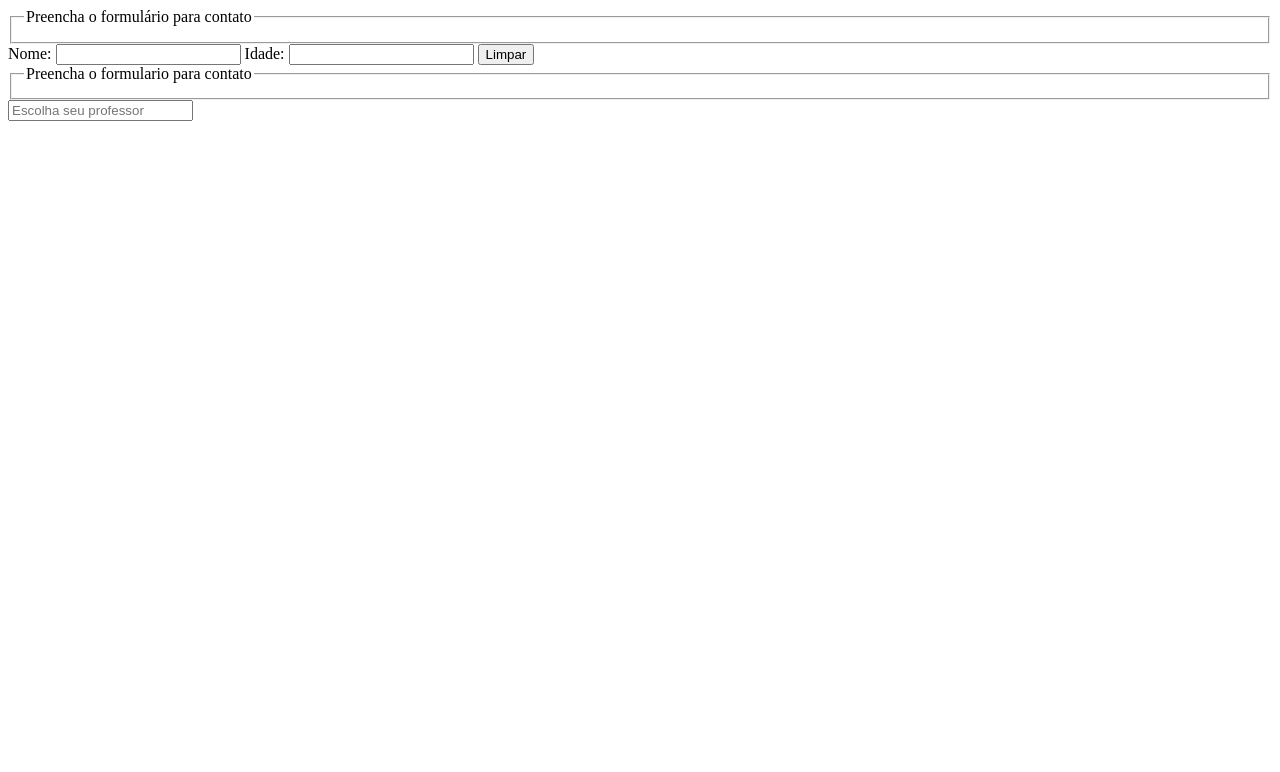
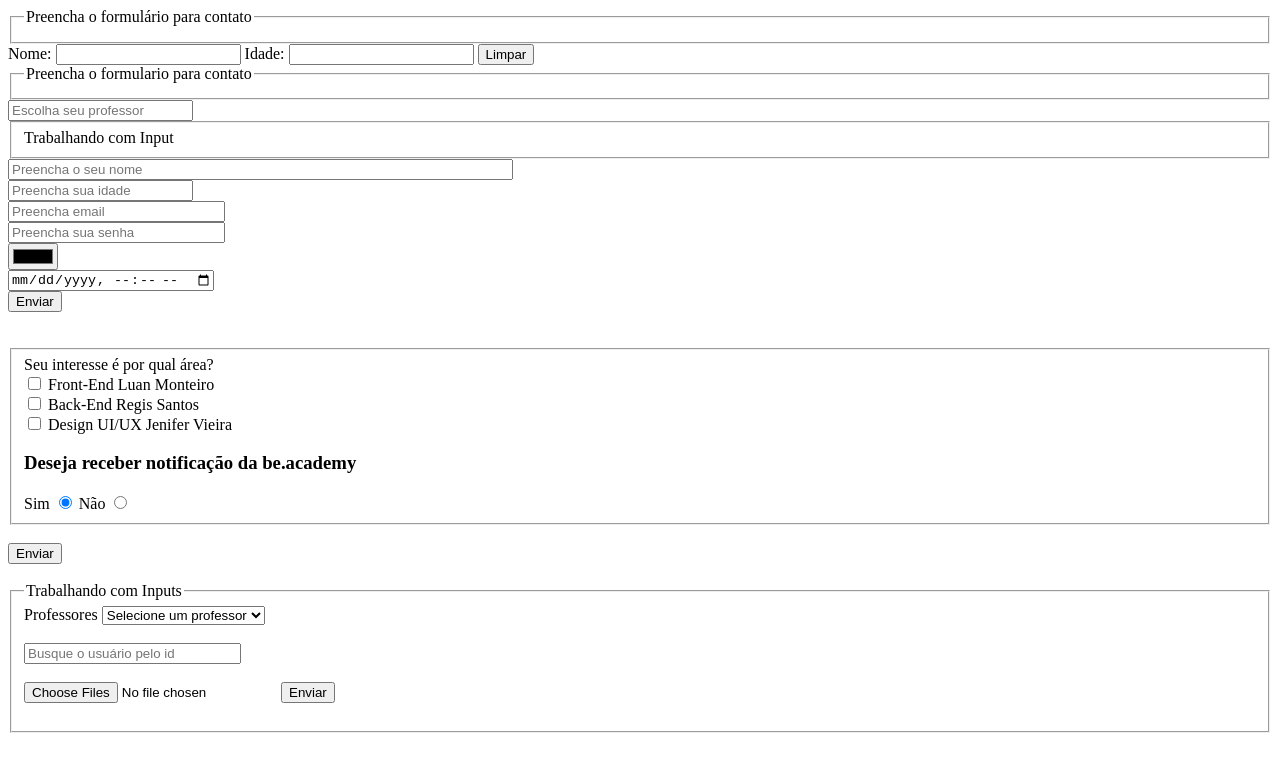
Before and after one commit to JFSCGoulart/-BeAcademy-FromZeroToHero-Html, a plain HTML site: page paylivre-html/formularios.html in a window 1280 px wide. Drawn offline with Linux system fonts and the light colour scheme.

Commit message:
new file:   paylivre-html/formularios-parte2.html 	modified:   paylivre-html/formularios.html 	new file:   paylivre-html/meta-tags.html

```diff
--- a/paylivre-html/formularios.html
+++ b/paylivre-html/formularios.html
@@ -59,7 +59,158 @@
         </datalist>
 
         <input type="text" list="prof-list" placeholder="Escolha seu professor">
+    </form>
 
+    <form action="" method="post">
+        <fieldset>Trabalhando com Input</fieldset>
+        <!--input text-->
+        <input
+        type="text"
+        placeholder="Preencha o seu nome"
+        size="60"
+        minlength="4"
+        maxlength="20"
+        title="Preencha este dado"
+        readonly
+        >
+        <br>
+        <!--input number-->
+        <input
+        type="number"
+        placeholder="Preencha sua idade"
+        size="50"
+        minlength="6"
+        maxlength="12"
+        >
+        <br>
+        <!--input email-->
+        <input
+        type="email"
+        placeholder="Preencha email"
+        size="24"
+        title="Preencha este dado"
+        required
+        >
+        <br>
+        <!--input senha-->
+        <input
+        type="password"
+        placeholder="Preencha sua senha"
+        size="24"
+        title="Sua senha precisa ser Hexadecimal"
+        required
+        pattern="[0-9a-fA-F]{4,8}"
+        inputmode="numeric"
+        >
+        <br>
+
+        <!--input hidden-->
+        <input type="hidden" value="Eu estou escondido">
+
+        <!--input corlr-->
+        <input type="color">
+        <br>
+
+        <!--input date-->
+        <input type="datetime-local">
+        <br>
+        <button type="submit">Enviar</button>
+    </form>
+    <br><br>
+    <form action="" method="post">
+            <fieldset>
+
+                <label for="area">
+                Seu interesse é por qual área?
+                </label>
+
+                <div>
+                    <input type="checkbox"
+                    name=""
+                    id=""
+                    value="Front-End Luan Monteiro">
+                    <label for="frontend">Front-End Luan Monteiro</label>
+                    <br>
+
+                    <input type="checkbox"
+                    name=""
+                    id=""
+                    value="Back-End Regis Santos">
+                    <label for="backend">Back-End Regis Santos</label>
+                    <br>
+
+
+                    <input type="checkbox"
+                    name=""
+                    id=""
+                    value="Design UI/UX Jenifer Vieira">
+                    <label for="designuiux">Design UI/UX Jenifer Vieira</label>
+                    <br>
+
+                </div>
+
+        <h3>Deseja receber notificação da be.academy</h3>
+            <label for="yes">Sim</label>
+            <input type="radio" id="yes" name="notification" value="yes" checked>
+
+            <label for="no">Não</label>
+            <input type="radio" id="no" name="notification" value="no">
+        </fieldset>
+
+        <br>
+
+        <button type="submit">Enviar</button>
+
+    </form>
+<br>
+    <form action="" method="post" enctype="multipart/form-data">
+        <fieldset>
+            <legend>Trabalhando com Inputs</legend>
+            <label for="teacher">
+                Professores
+            </label>
+
+            <select name="select-teacher" id="teacher">
+                <option value="">Selecione um professor</option>
+                <option value="Luan Santos">Luan Santos</option>
+                <option value="Moacir Garcia">Moacir Garcia</option>
+                <option value="Jenifer Vieira">Jenifer Vieira</option>
+                <option value="Regis Eduardo">Regis Eduardo</option>
+            </select>
+
+            <br><br>
+
+            <!--Input Search
+            *elemento usado para pesquisaar conteúdo
+            *parecido com o campo "text" pode receber atributos e comportamentos
+            -->
+
+            <input
+            type="search"
+            name=""
+            placeholder="Busque o usuário pelo id"
+            size="24"
+            pattern="[0-9]{0,3}"
+            title="Busque o id até 3 digitos">
+
+            <br><br>
+
+            <!--Manipulando arquivos com o file
+            *Usuário pode fazer um upload de 1 ou mais arquivo de acordo com a extenção-->
+            <input
+            type="file"
+            value=""
+            accept="image/*"
+            multiple
+            name=""
+            id="">
+
+            <button type="submit">Enviar</button>
+
+            <br><br>
+
+
+        </fieldset>
 
     </form>
 
```
Also changed, not shown: paylivre-html/formularios-parte2.html (added, +54 -0 lines), paylivre-html/meta-tags.html (added, +61 -0 lines).
